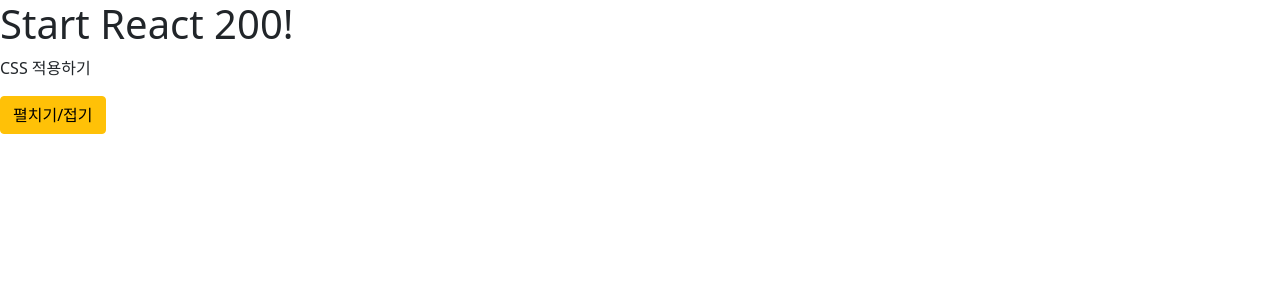
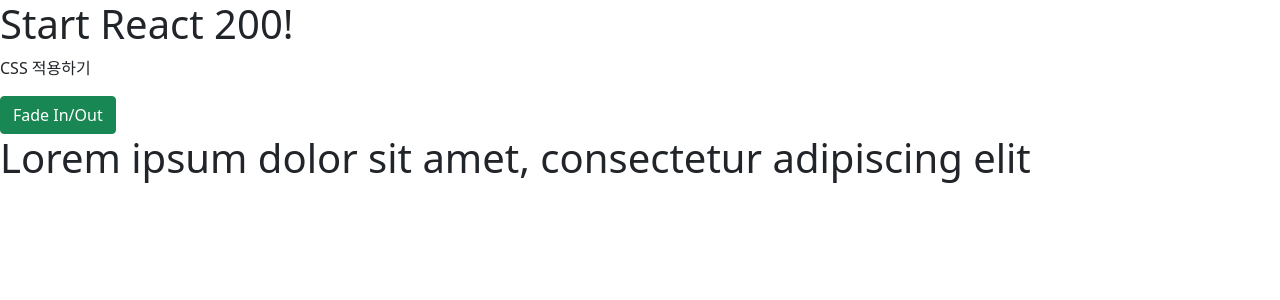
Before and after one commit to prsn-ts/react200, a React (Create React App) app: page / in a window 1280 px wide. Shown: the top 300 px of the page. Built offline with nearby package versions, Linux system fonts and the light colour scheme.

Commit message:
특정 영역을 서서히 숨기고 나타내는 reactstrap Fade 사용하기(초급 043)

```diff
--- a/src/App.js
+++ b/src/App.js
@@ -1,6 +1,6 @@
 import React from 'react';
 // import './App.css';
-import ReactstrapCollapse from './R042_ReactstrapCollapse'
+import ReactstrapFade from './R043_ReactstrapFade'
 import 'bootstrap/dist/css/bootstrap.css'
 
 function App() {
@@ -8,7 +8,7 @@
     <div>
       <h1>Start React 200!</h1>
       <p>CSS 적용하기</p>
-      <ReactstrapCollapse/>
+      <ReactstrapFade/>
     </div>
   );
 }
--- /dev/null
+++ b/src/R043_ReactstrapFade.js
@@ -0,0 +1,26 @@
+import React, { Component } from 'react';
+import { Button, Fade } from 'reactstrap';
+
+class R043_ReactstrapFade extends Component {
+    constructor (props) {
+        super(props);
+        this.state = { fadeInOut: true }
+    }
+
+    toggle = (e) => {
+        this.setState({ fadeInOut: !this.state.fadeInOut});
+    }
+
+    render() {
+        return (
+            <div>
+                <Button color='success' onClick={this.toggle}>Fade In/Out</Button>
+                <Fade in={this.state.fadeInOut} tag='h1'>
+                    Lorem ipsum dolor sit amet, consectetur adipiscing elit
+                </Fade>
+            </div>
+        )
+    }
+}
+
+export default R043_ReactstrapFade;
```
